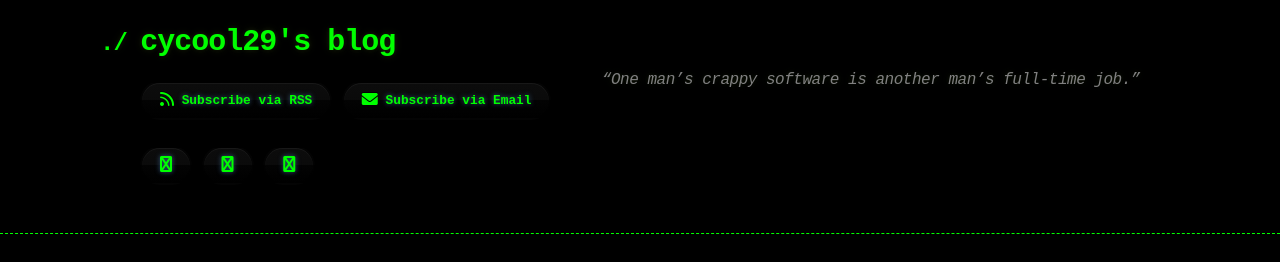
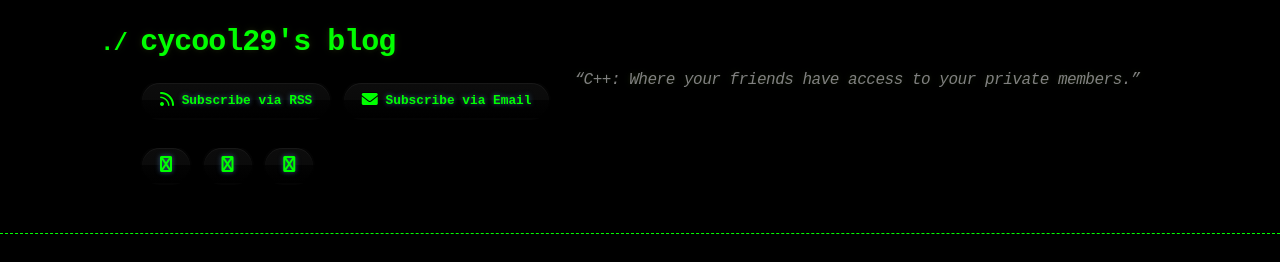
Before and after one commit to cycool29/cycool29.github.io, a Jekyll site: the page built from index.md, in a window 1280 px wide and 900 px high. Shown: the top 262 px of the window. Built offline with Jekyll 4.4.1, drawn with Linux system fonts in a browser that asks for light colours; a style sheet for code colours, icons or effects is not loaded.

Commit message:
Update quotes

```diff
--- a/_config.yml
+++ b/_config.yml
@@ -1,5 +1,5 @@
 title: cycool29's blog
-description: "“One man’s crappy software is another man’s full-time job.” "
+description: "“C++: Where your friends have access to your private members.” "
 bio: A high school student. Intermediate in Python, Git, Bash. Learning JavaScript. He/Him. "
 author: cycool29
 url: https://cycool29.github.io
```
